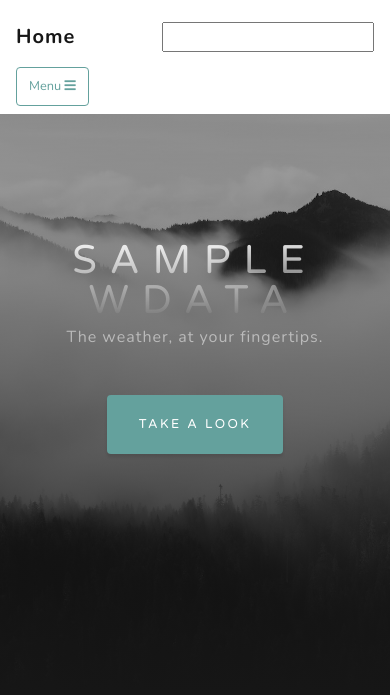
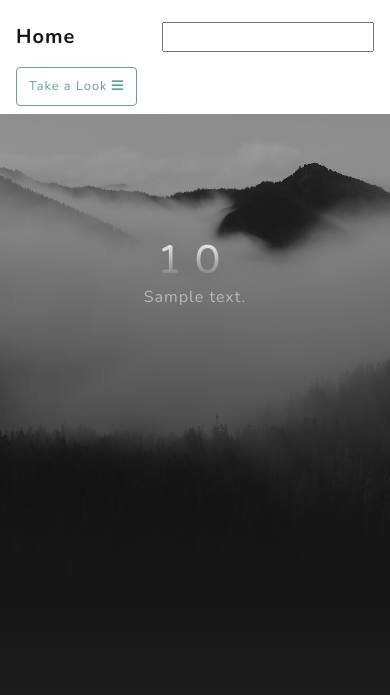
Before and after one commit to derek-ye/WTHR, a Flask app: template templates/index.html in a window 390 px wide. Shown: the top 695 px of the page. Run offline with Flask 2, Linux system fonts and the light colour scheme; the template is opened without the code that fills it: most values are stand-ins (such as "Sample title", 1, 10 or a date in 2020); some libraries are stand-ins or nearby versions.

Commit message:
More data button updated for mobile screens

```diff
--- a/app.py
+++ b/app.py
@@ -6,10 +6,16 @@ app = flask.Flask(__name__)
 @app.route('/')
 def index():
     default_loc = "Irvine"
+
     # makes get request to the weather API
     x = getWeatherDataLoc(default_loc)
+
+    summary = "It is " + x['summary']
+    temp = str(x['temperature']) + '°'
+    app_temp = x['apparentTemperature']
+
     date = getDate()
-    return flask.render_template('index.html', wdata = x)
+    return flask.render_template('index.html', temperature = temp, summary = summary)
 
 @app.route('/', methods=['POST'])
 def index_post():
--- a/templates/master.html
+++ b/templates/master.html
@@ -30,12 +30,19 @@
           <input type="text" name="city-name">
           <a id="searchButton"></a>
         </form>
-        <button class="navbar-toggler navbar-toggler-right" type="button" data-toggle="collapse" data-target="#navbarResponsive" aria-controls="navbarResponsive" aria-expanded="false" aria-label="Toggle navigation">
-          Menu
+        <!-- <button class="navbar-toggler navbar-toggler-right" type="button" data-toggle="collapse" data-target="#navbarResponsive" aria-controls="navbarResponsive" aria-expanded="false" aria-label="Toggle navigation">
+          Take a Look
           <i class="fas fa-bars"></i>
-        </button>
+        </button> -->
+        <a class="navbar-toggler navbar-toggler-right" type="button" href="weatherdata" aria-controls="navbarResponsive" aria-expanded="false" aria-label="Toggle navigation">
+          Take a Look
+          <i class="fas fa-bars"></i>
+        </a>
         <div class="collapse navbar-collapse" id="navbarResponsive">
           <ul class="navbar-nav ml-auto">
+            <li class="nav-item">
+              <a class="nav-link js-scroll-trigger" href="weatherdata">Take a Look</a>
+            </li>
             <!-- <li class="nav-item">
               <a class="nav-link js-scroll-trigger" href="#about">About</a>
             </li>
@@ -54,9 +61,9 @@
     <header class="masthead">
       <div class="container d-flex h-100 align-items-center">
         <div class="mx-auto text-center">
-          <h1 class="mx-auto my-0 text-uppercase">{{ wdata }}</h1>
-          <h2 class="text-white-50 mx-auto mt-2 mb-5">The weather, at your fingertips.</h2>
-          <a href="weatherdata" class="btn btn-primary js-scroll-trigger">Take a look</a>
+          <h1 class="mx-auto my-0 text-uppercase">{{ temperature }}</h1>
+          <h2 class="text-white-50 mx-auto mt-2 mb-5">{{ summary }}</h2>
+          <!-- <a href="weatherdata" class="btn btn-primary js-scroll-trigger">Take a look</a> -->
         </div>
       </div>
     </header>
```
Also changed, not shown: helper.py (+5 -3 lines).
